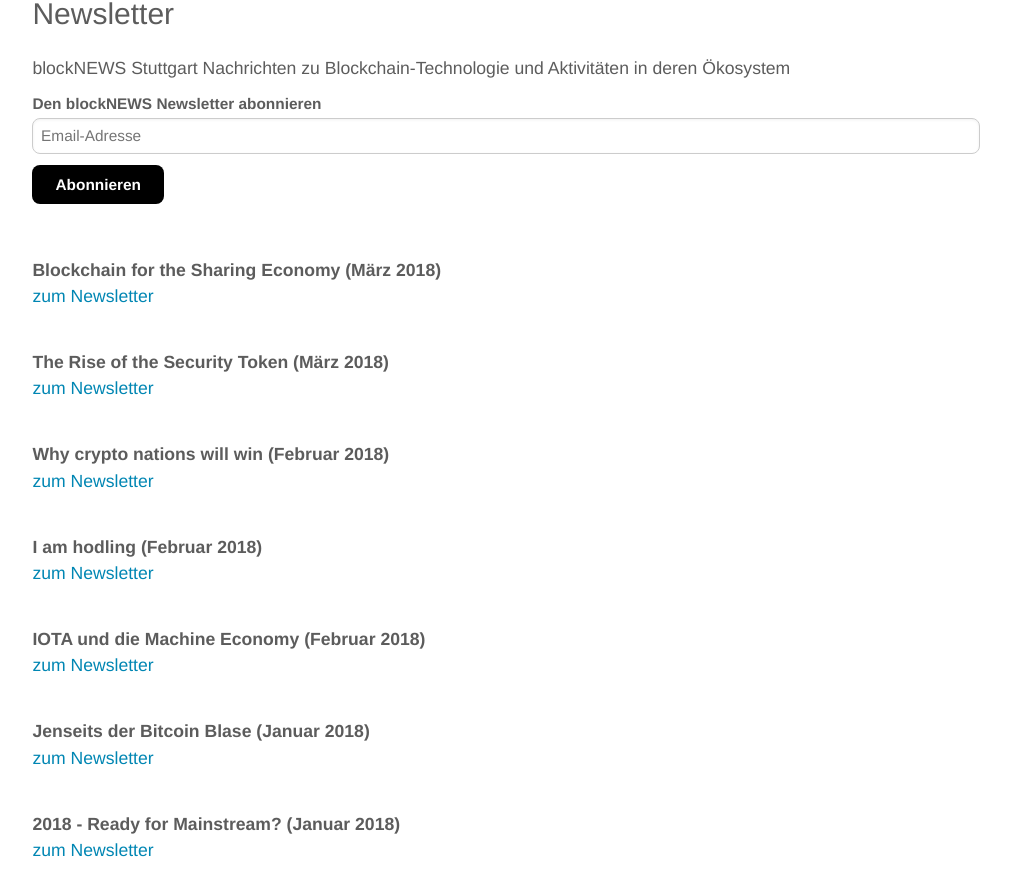
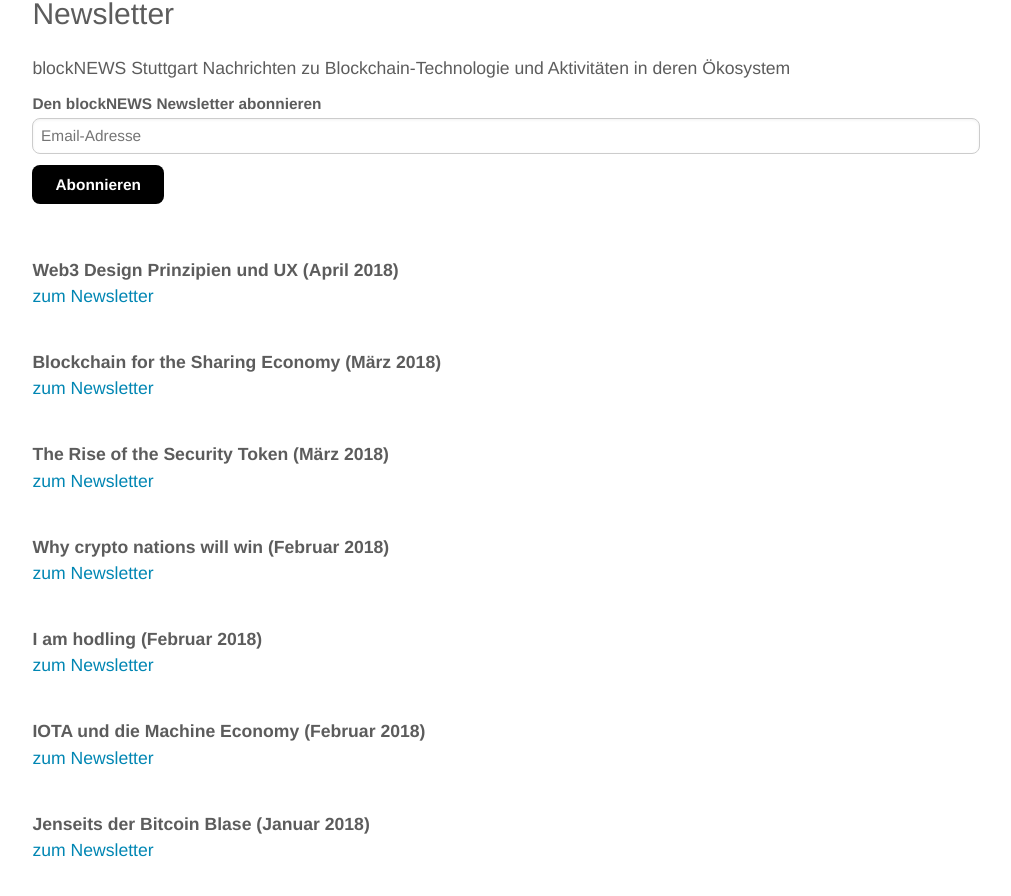
Before and after one commit to blocklab/site, a Jekyll site: the page built from newsletter.md, in a window 1280 px wide and 900 px high, scrolled down 486 px. Shown: the top 896 px of the window, without its empty margins (134-1145 px from the left). Built offline with Jekyll 4.4.1, drawn with Linux system fonts in a browser that asks for light colours; comment, search, counter and statistics services are not loaded.

Commit message:
Update newsletter.md

```diff
--- a/newsletter.md
+++ b/newsletter.md
@@ -29,6 +29,11 @@ Nachrichten zu Blockchain-Technologie und Aktivitäten in deren Ökosystem
 <!--End mc_embed_signup-->
 
 <br>
+<br>
+**Web3 Design Prinzipien und UX (April 2018)**
+<br>
+[zum Newsletter](https://mailchi.mp/d9fb3d283569/blockchain-in-der-kw16-private-key-und-wallet-sicherheit-556877)
+
 <br>
 **Blockchain for the Sharing Economy (März 2018)**
 <br>
```
